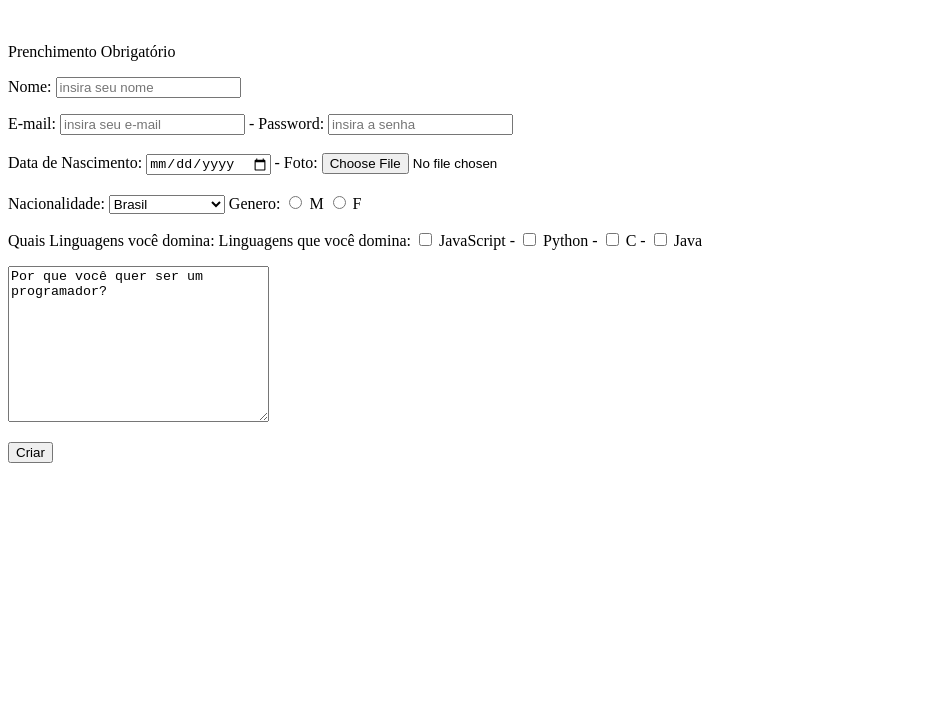
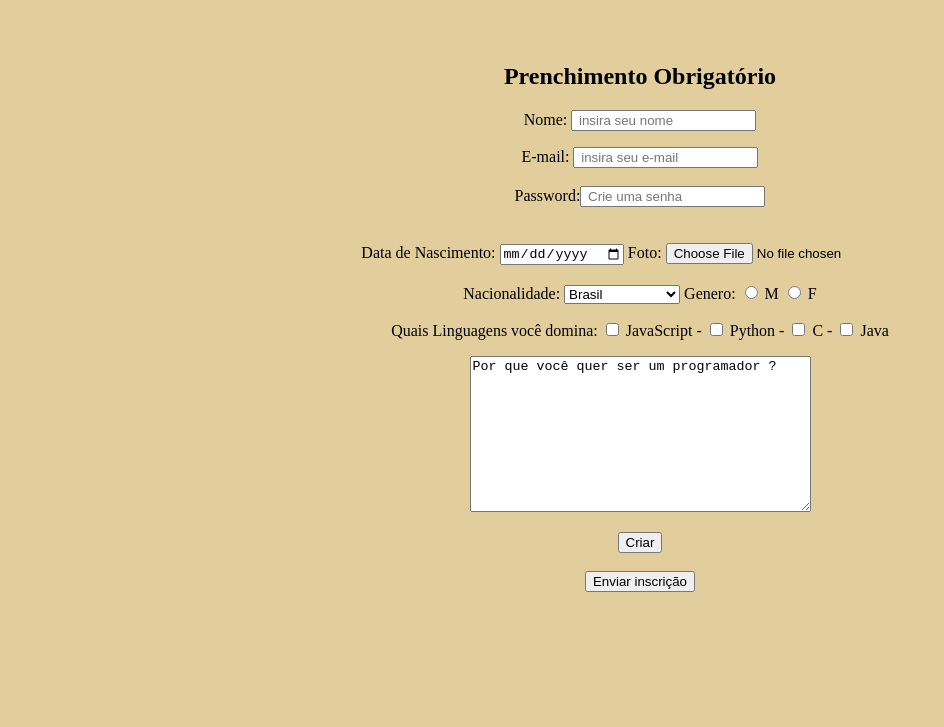
Before and after one commit to USE104/Cadastro-HTML, a plain HTML site: page index2.html in a window 1280 px wide. Shown: the part 73-800 px from the top of the page, without its empty margins (0-944 px from the left). Drawn offline with Linux system fonts and the light colour scheme.

Commit message:
Add files via upload

```diff
--- a/index2.html
+++ b/index2.html
@@ -4,44 +4,52 @@
     <meta charset="UTF-8">
     <meta http-equiv="X-UA-Compatible" content="IE=edge">
     <meta name="viewport" content="width=device-width, initial-scale=1.0">
-    <title>Document</title>
+    <title>Liga de Programação</title>
 </head>
+        <link rel="stylesheet" href="style.css"/>
     <body>
-    <h1>Cadastro da Liga dos Programadores</h1>
+
+        <center><h1>Cadastro da Liga de Programadores</h1>
             <br></br>
         <form action="bancodedados.php">
-        Prenchimento Obrigatório
+            <h2><stong> Prenchimento Obrigatório</h2>
             <p>
             Nome:
-        <input type="nome" name="q" placeholder="insira seu nome" required>
+            <input type="name" name="q" placeholder=" insira seu nome " required>
             </p>
             E-mail:
-        <input type="email" name="q" placeholder="insira seu e-mail" required> - Password: <input type="password" name="q" placeholder="insira a senha" required>
+            <input type="email" name="q" placeholder=" insira seu e-mail" required>     <br></br>    Password:<input type="password" name="q" placeholder=" Crie uma senha" pattern="(?=.*\d)(?=.*[a-z])(?=.*[A-Z]).{8,}"required>
+        </form>
             <br></br>
             Data de Nascimento:
-        <input type="date" name="q" placeholder=" digite a data" required> - Foto: <input type="file" name ="q" placeholder="Anexar arquivo"required>
+            <input type="date" name="q" placeholder=" digite a data" required>                 Foto: <input type="file" name ="q" placeholder=" Anexar arquivo"required>
             <br></br>
             Nacionalidade:
-            <select id="Pais" name="Pais">
+            <select id="Pais" name=" Pais">
                 <option value="Brasil">Brasil</option>
                 <option value="Estados Unidos">Estados Unidos</option>
                 <option value="Japão">Japão</option>
             </select>
             Genero:
-            <input type="radio" id="sexo-m" name="sexo" value="Masculino">
+            <input type="radio" id="sexo-m" name="sexo" value=" Masculino">
             <label for="sexo-m">M</label>
-            <input type="radio" id="sexo-f" name="sexo" value="Feminino">
+            <input type="radio" id="sexo-f" name="sexo" value=" Feminino">
             <label for="sexo-f">F</label>
 
             <p>Quais Linguagens você domina:
-        Linguagens que você domina:
             <input type="checkbox"> JavaScript -
             <input type="checkbox"> Python -
             <input type="checkbox"> C -
             <input type="checkbox"> Java
             </p>
-        <p><textarea rows="10" cols="30">Por que você quer ser um programador?</textarea></p>
+            <p>
+            <p><textarea rows=10 cols=40>Por que você quer ser um programador ?</textarea></p>
             <button>Criar</button>
+            <br></br>
+            <input type="button" value="Enviar inscrição">
+
+
+
 
 
 
--- /dev/null
+++ b/style.css
@@ -0,0 +1,3 @@
+body{
+    background-color: rgba(184, 135, 11, 0.404);
+}
```
Lines whose indentation alone changed are shown as unchanged.
